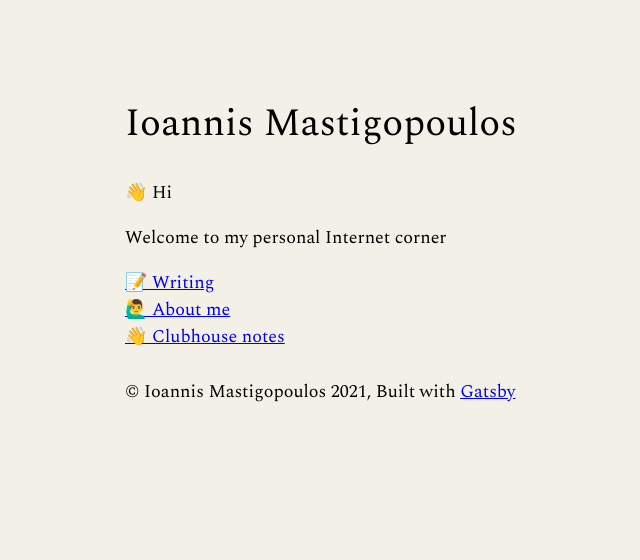
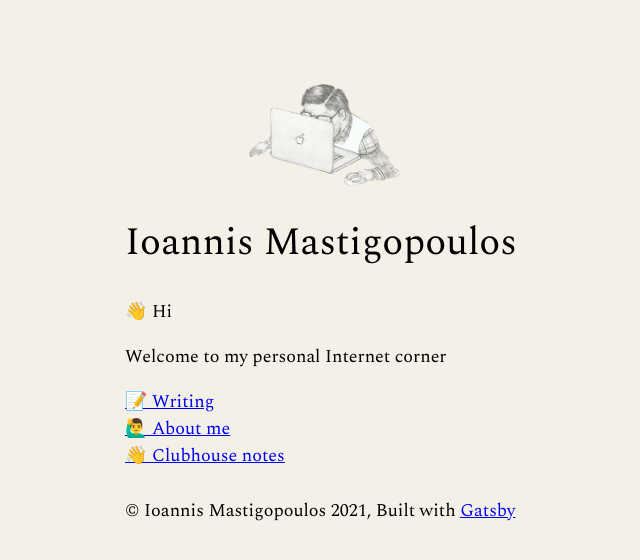
Before and after one commit to iamioannis/iamioannis-Website, a Gatsby site: page / in a window 1280 px wide. Shown: the whole page, without its empty margins (315-955 px from the left). Built offline with nearby package versions, Linux system fonts and the light colour scheme; Gatsby itself is replaced by a stand-in of ours.

Commit message:
Added logo image to home

```diff
--- a/gatsby-config.js
+++ b/gatsby-config.js
@@ -7,6 +7,7 @@ module.exports = {
   plugins: [
     `gatsby-transformer-sharp`,
     `gatsby-plugin-sharp`,
+    `gatsby-plugin-image`,
     `gatsby-plugin-react-helmet`,
     `gatsby-plugin-sass`,
     `gatsby-transformer-remark`,
--- a/package.json
+++ b/package.json
@@ -10,7 +10,7 @@
     "gatsby": "^3.6.2",
     "gatsby-image": "^3.7.1",
     "gatsby-plugin-gatsby-cloud": "^2.6.1",
-    "gatsby-plugin-image": "^1.6.0",
+    "gatsby-plugin-image": "^1.8.0",
     "gatsby-plugin-manifest": "^3.6.0",
     "gatsby-plugin-offline": "^4.6.0",
     "gatsby-plugin-react-helmet": "^4.6.0",
--- a/src/pages/index.js
+++ b/src/pages/index.js
@@ -2,12 +2,21 @@ import React from "react"
 import { Link } from "gatsby"
 import Layout from "../components/layout"
 import SEO from "../components/seo"
+import { StaticImage } from "gatsby-plugin-image"
 
 
-const IndexPage = () => (
+
+
+const IndexPage = ({ data }) => (
   <Layout>
     <SEO title="Home" />
     <div style={{ maxWidth: `400px`, marginBottom: `1.45rem` }}>
+      <StaticImage src="../images/yiannisfinalsmallerst.png"
+      alt="iamioannis Homepage"
+      layout="fixed"
+      height={100}
+      imgStyle={{ objectFit: 'contain' }}
+      />
       <h1 className="index_title">Ioannis Mastigopoulos</h1>
       <p>👋 Hi</p>
       <p>Welcome to my personal Internet corner</p>
@@ -16,6 +25,6 @@ const IndexPage = () => (
       <Link to="/ch">👋 Clubhouse notes</Link> <br/>
     </div>
   </Layout>
-)
+);
 
-export default IndexPage
+export default IndexPage;
```
Also changed, not shown: src/pages/projects.js (+5 -2 lines), src/images/yiannisfinalsmallerst.png (added), 1 other file. Lines whose indentation alone changed are shown as unchanged.
